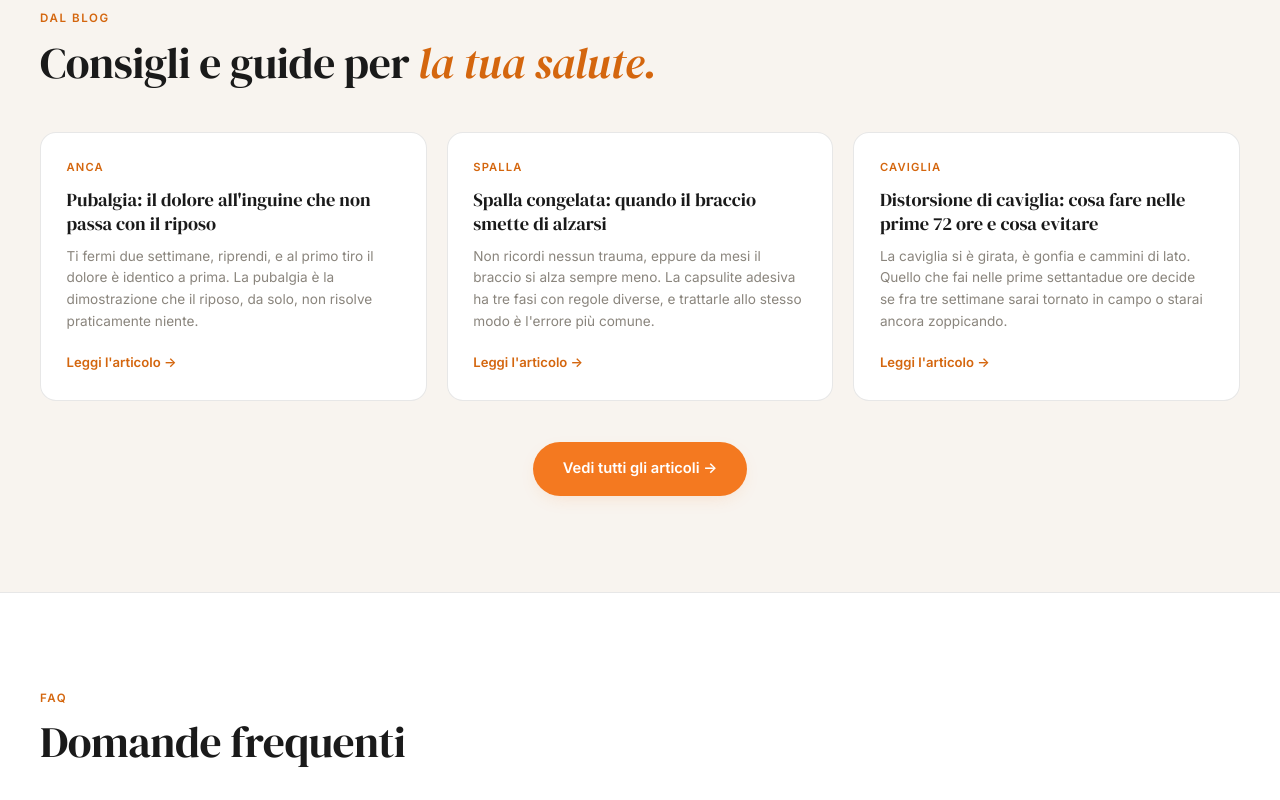
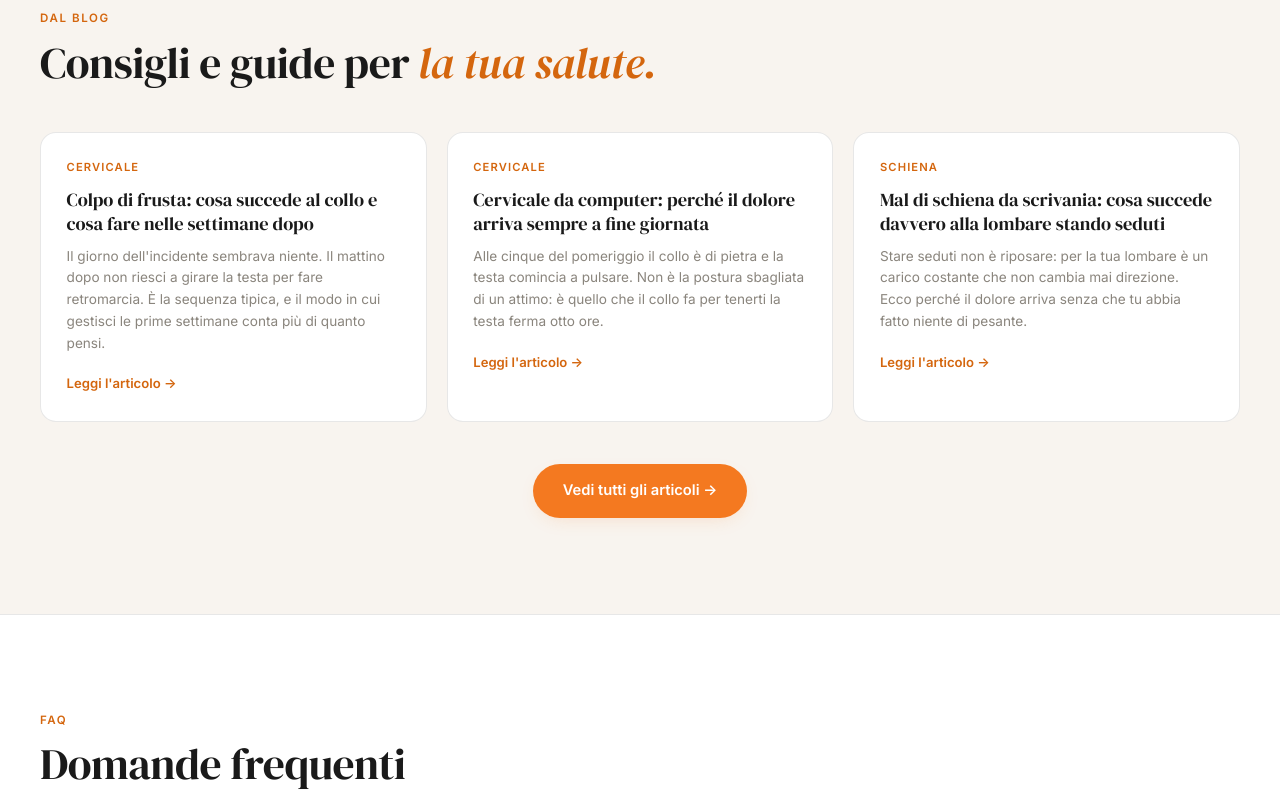
Before and after one commit to fisioterapiamolinari-dotcom/fisioexpert, a plain HTML site: page index.html in a window 1280 px wide. Shown: the part 4280-5080 px from the top of the page. Drawn offline with Linux system fonts and the light colour scheme.

Commit message:
Add files via upload

```diff
--- a/index.html
+++ b/index.html
@@ -756,22 +756,22 @@ height="0" width="0" style="display:none;visibility:hidden"></iframe></noscript>
     </div>
     <div class="blog-grid">
 <!-- ARTICOLI:START -->
-      <a href="/blog/pubalgia-dolore-inguine-calcio.html" class="blog-card reveal">
-        <div class="blog-card-tag">Anca</div>
-        <h3 class="blog-card-title">Pubalgia: il dolore all'inguine che non passa con il riposo</h3>
-        <p class="blog-card-excerpt">Ti fermi due settimane, riprendi, e al primo tiro il dolore è identico a prima. La pubalgia è la dimostrazione che il riposo, da solo, non risolve praticamente niente.</p>
+      <a href="/blog/colpo-di-frusta-riabilitazione-roma.html" class="blog-card reveal">
+        <div class="blog-card-tag">Cervicale</div>
+        <h3 class="blog-card-title">Colpo di frusta: cosa succede al collo e cosa fare nelle settimane dopo</h3>
+        <p class="blog-card-excerpt">Il giorno dell'incidente sembrava niente. Il mattino dopo non riesci a girare la testa per fare retromarcia. È la sequenza tipica, e il modo in cui gestisci le prime settimane conta più di quanto pensi.</p>
         <span class="blog-card-cta">Leggi l'articolo &rarr;</span>
       </a>
-      <a href="/blog/spalla-congelata-capsulite-adesiva.html" class="blog-card reveal d1">
-        <div class="blog-card-tag">Spalla</div>
-        <h3 class="blog-card-title">Spalla congelata: quando il braccio smette di alzarsi</h3>
-        <p class="blog-card-excerpt">Non ricordi nessun trauma, eppure da mesi il braccio si alza sempre meno. La capsulite adesiva ha tre fasi con regole diverse, e trattarle allo stesso modo è l'errore più comune.</p>
+      <a href="/blog/cervicale-da-computer-roma-eur.html" class="blog-card reveal d1">
+        <div class="blog-card-tag">Cervicale</div>
+        <h3 class="blog-card-title">Cervicale da computer: perché il dolore arriva sempre a fine giornata</h3>
+        <p class="blog-card-excerpt">Alle cinque del pomeriggio il collo è di pietra e la testa comincia a pulsare. Non è la postura sbagliata di un attimo: è quello che il collo fa per tenerti la testa ferma otto ore.</p>
         <span class="blog-card-cta">Leggi l'articolo &rarr;</span>
       </a>
-      <a href="/blog/distorsione-caviglia-cosa-fare.html" class="blog-card reveal d2">
-        <div class="blog-card-tag">Caviglia</div>
-        <h3 class="blog-card-title">Distorsione di caviglia: cosa fare nelle prime 72 ore e cosa evitare</h3>
-        <p class="blog-card-excerpt">La caviglia si è girata, è gonfia e cammini di lato. Quello che fai nelle prime settantadue ore decide se fra tre settimane sarai tornato in campo o starai ancora zoppicando.</p>
+      <a href="/blog/mal-di-schiena-scrivania-roma-eur.html" class="blog-card reveal d2">
+        <div class="blog-card-tag">Schiena</div>
+        <h3 class="blog-card-title">Mal di schiena da scrivania: cosa succede davvero alla lombare stando seduti</h3>
+        <p class="blog-card-excerpt">Stare seduti non è riposare: per la tua lombare è un carico costante che non cambia mai direzione. Ecco perché il dolore arriva senza che tu abbia fatto niente di pesante.</p>
         <span class="blog-card-cta">Leggi l'articolo &rarr;</span>
       </a>
 <!-- ARTICOLI:END -->
@@ -818,7 +818,7 @@ height="0" width="0" style="display:none;visibility:hidden"></iframe></noscript>
         </ul>
         <div class="studio-box">
           <div class="lbl">📍 Dove siamo</div>
-          <div class="addr">Studio all'EUR — Roma</div>
+          <div class="addr">Studio all'EUR — Viale Pasteur 56, Roma</div>
         </div>
       </div>
       <div class="reveal d1">
@@ -827,7 +827,7 @@ height="0" width="0" style="display:none;visibility:hidden"></iframe></noscript>
           <div class="fc-title">Prenota in 2 minuti</div>
           <div class="fc-sub">Scegli la data e l'orario. Il sistema verifica le disponibilità in tempo reale dal calendario dello studio EUR.</div>
           <div class="book-feats">
-            <div class="book-feat"><span class="bi">📍</span><div><div class="bt">Studio all'EUR</div><div class="bp">Roma · ben collegato</div></div></div>
+            <div class="book-feat"><span class="bi">📍</span><div><div class="bt">Studio all'EUR · Viale Pasteur 56</div><div class="bp">Roma · ben collegato</div></div></div>
             <div class="book-feat"><span class="bi">📅</span><div><div class="bt">Disponibilità in tempo reale</div><div class="bp">Slot liberi aggiornati dal calendario</div></div></div>
             <div class="book-feat"><span class="bi">✓</span><div><div class="bt">Conferma immediata</div><div class="bp">Evento creato automaticamente in agenda</div></div></div>
           </div>
```
